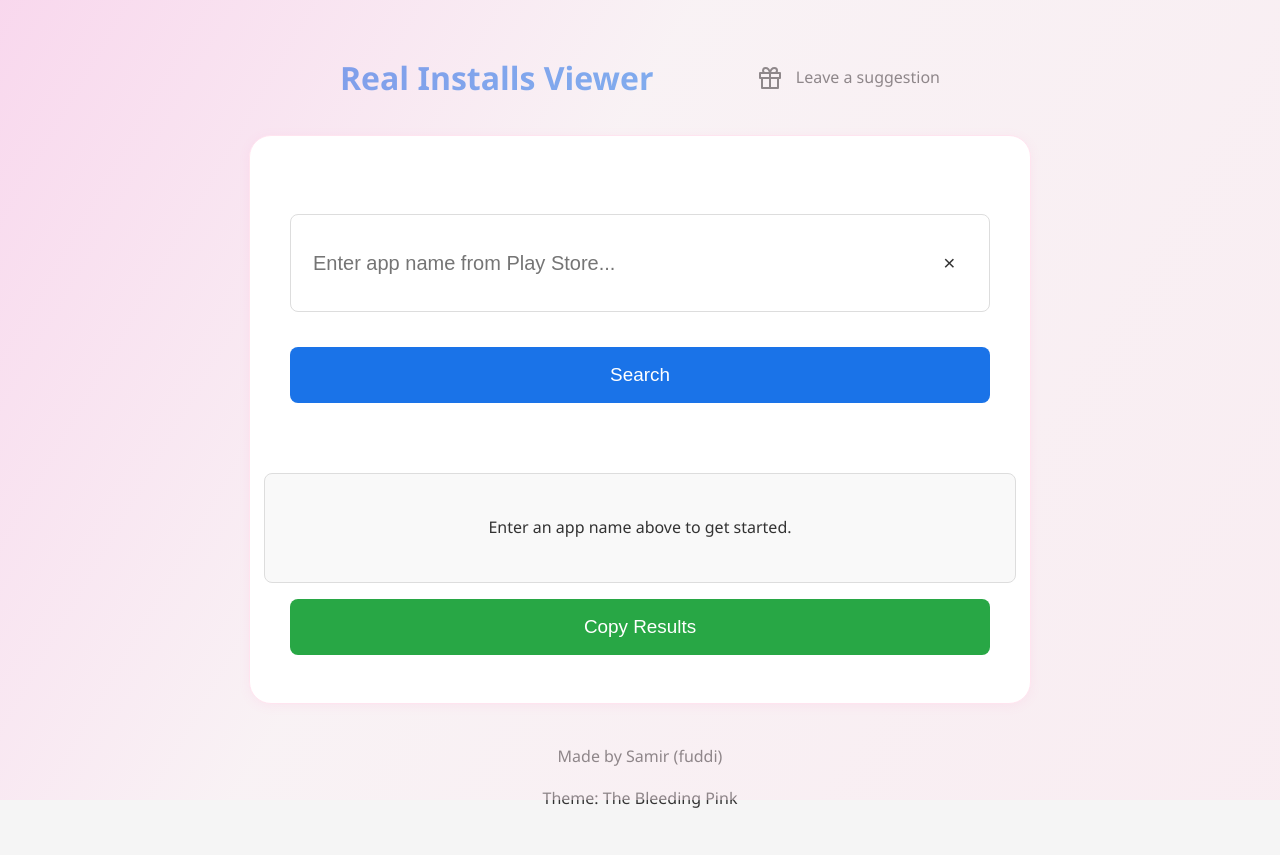
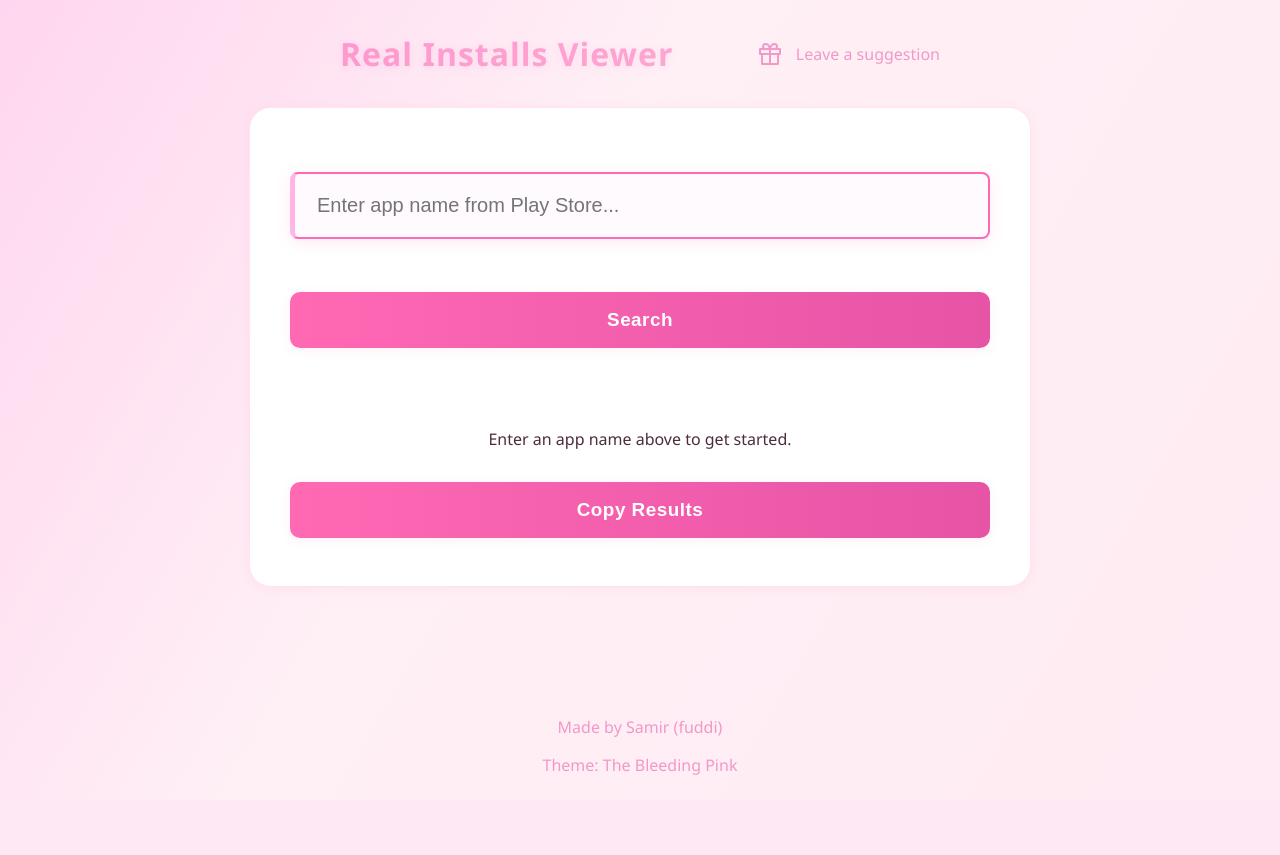
Before and after one commit to Mirvo19/Real-installs-viewer-py, a Flask app: page / in a window 1280 px wide. After the commit the page ends 775 px from the top, so only its background shows below. Run offline with Flask 3, Linux system fonts and the light colour scheme.

Commit message:
Add files via upload

```diff
--- a/static/script.js
+++ b/static/script.js
@@ -1,13 +1,71 @@
-async function searchApp() {
-    const appName = document.getElementById('search-input').value.trim();
+// Wait for the DOM to be fully loaded
+document.addEventListener('DOMContentLoaded', function() {
+    // Initialize elements
+    const searchForm = document.getElementById('search-form');
+    const searchInput = document.getElementById('search-input');
+    const clearBtn = document.getElementById('clear-btn');
+    const resultDiv = document.getElementById('result');
+    const copyBtn = document.getElementById('copy-btn');
+    const preloader = document.getElementById('preloader');
+
+    // Initialize animations when the page loads
+    function initAnimations() {
+        // Animate main sections and their key children from bottom up, with stagger
+        const mainFlex = document.querySelector('body > div');
+        if (!mainFlex) return;
+        // Collect all animatable elements in bottom-up order
+        let animEls = [];
+        // Footer (bottom)
+        const footer = mainFlex.querySelector('footer');
+        if (footer) animEls.push(footer);
+        // Main children (form, result, copy button)
+        const main = mainFlex.querySelector('main');
+        if (main) {
+            // Add main, then its children (form, result, copy button)
+            animEls.push(main);
+            // Animate form fields and result area
+            const form = main.querySelector('form');
+            if (form) {
+                animEls = animEls.concat(Array.from(form.children));
+            }
+            const resultArea = main.querySelector('#result');
+            if (resultArea) animEls.push(resultArea);
+            const copyBtn = main.querySelector('#copy-btn');
+            if (copyBtn) animEls.push(copyBtn);
+        }
+        // Header (top)
+        const header = mainFlex.querySelector('header');
+        if (header) animEls.push(header);
+
+        // Remove duplicates and nulls
+        animEls = animEls.filter((el, idx, arr) => el && arr.indexOf(el) === idx);
+        // Add fade-bottom and hide
+        animEls.forEach(el => {
+            el.classList.add('fade-bottom');
+            el.style.visibility = 'hidden';
+        });
+        // Animate bottom-up (footer first, header last)
+        setTimeout(() => {
+            animEls.forEach((el, idx) => {
+                setTimeout(() => {
+                    el.style.visibility = 'visible';
+                    el.classList.add('visible');
+                }, idx * 120);
+            });
+        }, 120);
+    }
+
+    // Handle search form submission
+    async function handleSearch(e) {
+        e.preventDefault();
+        const appName = searchInput.value.trim();
+
         if (!appName) {
-        const resultDiv = document.getElementById('result');
-        resultDiv.innerHTML = `<p class="error">Please enter an app name.</p>`;
+            showResult('Please enter an app name.', 'error');
             return;
         }
 
-    const resultDiv = document.getElementById('result');
-    resultDiv.innerHTML = '<div class="loader"></div>';
+        showLoading();
 
         try {
             const response = await fetch('/search', {
@@ -17,71 +75,147 @@ async function searchApp() {
                 },
                 body: JSON.stringify({ app_name: appName })
             });
+
             const data = await response.json();
+
             if (data.error) {
-            resultDiv.innerHTML = `<p class="error">${data.error}</p>`;
-            return;
+                throw new Error(data.error);
             }
-        let html = `
-            <h2>${data.title}</h2>
-            <div class="app-meta">
-                <p><strong>Developer:</strong> ${data.developer}</p>
-                <p><strong>Installs:</strong> ${data.installs}</p>
-        `;
-        if (data.realInstalls) {
-            html += `<p><strong>Real Installs:</strong> ${data.realInstalls.toLocaleString()}</p>`;
-        }
-        html += `
-                <p><strong>Score:</strong> ${data.score} (${data.ratings.toLocaleString()} ratings)</p>
-            </div>
-        `;
-        resultDiv.innerHTML = html;
-        document.getElementById('copy-btn').style.display = 'block';
 
+            displayResult(data);
         } catch (error) {
-        resultDiv.innerHTML = `<p class="error">An error occurred: ${error.message}</p>`;
-        document.getElementById('copy-btn').style.display = 'none';
+            showResult(`Error: ${error.message}`, 'error');
         }
     }
 
-function clearSearch() {
-    document.getElementById('search-input').value = '';
+    // Show loading state
+    function showLoading() {
+        resultDiv.innerHTML = '<div class="loader"></div>';
+        resultDiv.className = 'result';
+        copyBtn.style.opacity = '0';
+        copyBtn.style.pointerEvents = 'none';
     }
 
-function copyResults() {
-    const resultDiv = document.getElementById('result');
+    // Show result message
+    function showResult(message, type = 'info') {
+        resultDiv.className = `result ${type}`;
+        resultDiv.innerHTML = `<p>${message}</p>`;
+        copyBtn.style.opacity = '0';
+        copyBtn.style.pointerEvents = 'none';
+    }
+
+    // Display search results
+    function displayResult(data) {
+        let html = `
+            <h2>${escapeHtml(data.title)}</h2>
+            <div class="app-meta">
+                <p><strong>Developer:</strong> ${escapeHtml(data.developer)}</p>
+                <p><strong>Installs:</strong> ${formatNumber(data.installs)}</p>
+        `;
+
+        if (data.realInstalls) {
+            html += `<p><strong>Real Installs:</strong> ${formatNumber(data.realInstalls)}</p>`;
+        }
+
+        html += `
+                <p><strong>Score:</strong> ${data.score} (${formatNumber(data.ratings)} ratings)</p>
+            </div>
+        `;
+
+        resultDiv.innerHTML = html;
+        resultDiv.classList.add('installs-animated');
+
+        // Show copy button with animation
+        setTimeout(() => {
+            copyBtn.style.opacity = '1';
+            copyBtn.style.pointerEvents = 'auto';
+        }, 300);
+    }
+
+    // Copy results to clipboard
+    function copyToClipboard() {
         const textToCopy = resultDiv.innerText;
+
         navigator.clipboard.writeText(textToCopy).then(() => {
-        alert('Results copied to clipboard!');
+            // Show success feedback
+            const originalText = copyBtn.textContent;
+            copyBtn.textContent = 'Copied!';
+            copyBtn.style.backgroundColor = '#4CAF50';
+
+            setTimeout(() => {
+                copyBtn.textContent = originalText;
+                copyBtn.style.backgroundColor = '';
+            }, 2000);
         }).catch(err => {
-        alert('Failed to copy results.');
+            console.error('Failed to copy text: ', err);
         });
     }
 
-function toggleTheme() {
-    const body = document.body;
-    const themeSwitcher = document.querySelector('.theme-switcher');
-    body.classList.toggle('dark-mode');
-
-    if (body.classList.contains('dark-mode')) {
-        themeSwitcher.textContent = '☀️';
-        localStorage.setItem('theme', 'dark');
-    } else {
-        themeSwitcher.textContent = '🌙';
-        localStorage.setItem('theme', 'light');
-    }
+    // Helper function to escape HTML
+    function escapeHtml(unsafe) {
+        if (!unsafe) return '';
+        return unsafe
+            .toString()
+            .replace(/&/g, '&amp;')
+            .replace(/</g, '&lt;')
+            .replace(/>/g, '&gt;')
+            .replace(/"/g, '&quot;')
+            .replace(/'/g, '&#039;');
     }
 
-document.addEventListener('DOMContentLoaded', () => {
-    const savedTheme = localStorage.getItem('theme');
-    if (savedTheme === 'dark') {
-        document.body.classList.add('dark-mode');
-        document.querySelector('.theme-switcher').textContent = '☀️';
+    // Helper function to format numbers with commas
+    function formatNumber(num) {
+        if (!num) return '0';
+        return num.toString().replace(/\B(?=(\d{3})+(?!\d))/g, ',');
     }
+
+    // Event listeners
+    searchForm.addEventListener('submit', handleSearch);
+
+    clearBtn.addEventListener('click', () => {
+        searchInput.value = '';
+        searchInput.focus();
+        clearBtn.classList.add('hidden');
+        showResult('Enter an app name to get started.');
+    });
+
+    searchInput.addEventListener('input', () => {
+        clearBtn.classList.toggle('hidden', !searchInput.value);
+    });
+
+    copyBtn.addEventListener('click', copyToClipboard);
+
+    // Initialize the page
+    function init() {
+        // Initialize Feather icons
+        if (typeof feather !== 'undefined') {
+            feather.replace();
+        }
+        // Hide preloader and show content, then animate
+        window.addEventListener('load', () => {
+            setTimeout(() => {
+                document.body.style.visibility = 'visible';
+                document.body.style.opacity = '1';
+                if (preloader) {
+                    preloader.style.opacity = '0';
+                    preloader.style.visibility = 'hidden';
+                }
+                // Animate bottom-up fade-in
+                initAnimations();
+                // Focus the search input
+                if (searchInput) {
+                    searchInput.focus();
+                }
+            }, 300);
+        });
+    }
+
+    // Start the initialization
+    init();
 });
 
 document.getElementById('search-input').addEventListener('keypress', function (e) {
     if (e.key === 'Enter') {
-        searchApp();
+        document.getElementById('search-form').dispatchEvent(new Event('submit'));
     }
 });
--- a/static/styles.css
+++ b/static/styles.css
@@ -1,162 +1,130 @@
 :root {
-    --background-color-light: #f5f5f5;
-    --text-color-light: #333;
-    --container-bg-light: #fff;
-    --input-border-light: #ddd;
-    --primary-color: #1a73e8;
-    --primary-color-dark: #1557b0;
-    --error-color: #d32f2f;
-    --error-bg-color: #ffebee;
-
-    --background-color-dark: #121212;
-    --text-color-dark: #e0e0e0;
-    --container-bg-dark: #1e1e1e;
-    --input-border-dark: #444;
+  --flamingo-gray: #fff0f6;
+  --flamingo-pink: #ff69b4;
+  --flamingo-pink-dark: #e754a6;
+  --flamingo-error: #ffb6e6;
 }
 
-body {
-    font-family: 'Segoe UI', Tahoma, Geneva, Verdana, sans-serif;
-    max-width: 800px;
-    margin: 0 auto;
-    padding: 20px;
-    line-height: 1.6;
-    background-color: var(--background-color-light);
-    color: var(--text-color-light);
-    transition: background-color 0.3s, color 0.3s;
+/* Utility: hidden class for elements */
+.hidden {
+  display: none !important;
+}
+/* Flamingo Theme: Black, Pink, White */
+
+/* Enhanced bottom-up fade-in stagger animation */
+.fade-bottom {
+  opacity: 0;
+  transform: translateY(48px) scale(0.97);
+  filter: blur(8px);
+  transition:
+    opacity 0.7s cubic-bezier(.4,1.4,.6,1),
+    transform 0.7s cubic-bezier(.4,1.4,.6,1),
+    filter 0.7s cubic-bezier(.4,1.4,.6,1);
+}
+.fade-bottom.visible {
+  opacity: 1;
+  transform: none;
+  filter: none;
 }
 
-body.dark-mode {
-    background-color: var(--background-color-dark);
-    color: var(--text-color-dark);
+/* Prevent FOUC */
+body {
+  opacity: 0;
+  transition: opacity 0.3s ease-in;
+  background: var(--flamingo-gray, #fff0f6);
+  color: #4d2c3d;
+  font-family: 'Segoe UI', Arial, sans-serif;
 }
 
-.container {
-    background: var(--container-bg-light);
-    padding: 30px;
-    border-radius: 12px;
-    box-shadow: 0 4px 15px rgba(0, 0, 0, 0.1);
-    transition: background-color 0.3s;
+:root {
+  --flamingo-gray: #fff0f6;
+  --flamingo-pink: #ff69b4;
+  --flamingo-pink-dark: #e754a6;
+  --flamingo-error: #ffb6e6;
 }
 
-body.dark-mode .container {
-    background: var(--container-bg-dark);
-    box-shadow: 0 4px 20px rgba(0, 0, 0, 0.5);
+body.loaded {
+  visibility: visible;
+  opacity: 1;
+}
+
+input, textarea, select {
+  width: 100%;
+  border: none;
+  outline: none;
+  border-radius: 12px;
+  padding: 18px 20px;
+  font-size: 1.13rem;
+  margin-bottom: 18px;
+  background: #fffafd;
+  color: #3a2c35;
+  box-shadow: 0 2px 12px rgba(255, 105, 180, 0.08);
+  transition: box-shadow 0.2s, border 0.2s;
+  border: 2px solid #ffd1ea;
+  display: block;
+  box-sizing: border-box;
+}
+
+input:focus, textarea:focus, select:focus {
+  border: 2px solid var(--flamingo-pink);
+  box-shadow: 0 4px 16px rgba(255, 105, 180, 0.13);
+  background: #fff;
 }
 
 h1 {
-    color: var(--primary-color);
+  color: var(--flamingo-pink);
   text-align: center;
   margin-bottom: 30px;
-    font-weight: 600;
+  font-weight: 800;
+  margin-top: 0;
+  letter-spacing: 1px;
+  text-shadow: 0 2px 8px #ffd1ea;
 }
 
 .search-container {
-    margin: 30px 0;
   display: flex;
-    gap: 10px;
-    justify-content: center;
-    align-items: center;
+  flex-direction: column;
+  gap: 0.7rem;
+  margin-bottom: 1.5rem;
+  width: 100%;
+  align-items: stretch;
+  position: relative;
+  z-index: 20;
+}
+
+#search-button, #copy-btn {
+  z-index: 10;
+  position: relative;
 }
 
 .input-wrapper {
   position: relative;
+  width: 100%;
+  min-width: 0;
+  margin-bottom: 0.5rem;
   display: flex;
+  flex-direction: row;
   align-items: center;
-    width: 60%;
+  gap: 0;
 }
 
-#clear-btn {
-    position: absolute;
-    right: 10px;
-    background: transparent;
-    border: none;
-    color: #999;
-    font-size: 20px;
-    cursor: pointer;
-    z-index: 2;
-}
-
-body.dark-mode #clear-btn {
-    color: #ccc;
-}
-
-input[type="text"] {
-    padding: 12px 40px 12px 15px;
+#search-input {
   width: 100%;
-    border: 1px solid var(--input-border-light);
+  padding: 0.5rem 2.5rem 0.5rem 0.75rem;
   border-radius: 8px;
-    font-size: 16px;
-    transition: border-color 0.3s, box-shadow 0.3s;
-    background-color: var(--container-bg-light);
-    color: var(--text-color-light);
-}
-
-body.dark-mode input[type="text"] {
-    border-color: var(--input-border-dark);
-    background-color: var(--container-bg-dark);
-    color: var(--text-color-dark);
-}
-
-input[type="text"]:focus {
-    outline: none;
-    border-color: var(--primary-color);
-    box-shadow: 0 0 0 3px rgba(26, 115, 232, 0.25);
-}
-
-button {
-    padding: 12px 20px;
-    background-color: var(--primary-color);
-    color: white;
-    border: none;
-    border-radius: 8px;
-    cursor: pointer;
-    font-size: 16px;
+  background-color: #fffafd;
+  border-left: 5px solid var(--flamingo-error);
   font-weight: 500;
-    transition: all 0.3s ease;
-    white-space: nowrap;
-}
-
-button:hover {
-    background-color: var(--primary-color-dark);
-    transform: translateY(-2px);
-    box-shadow: 0 4px 8px rgba(0,0,0,0.2);
-}
-
-.result {
-    margin-top: 30px;
-    padding: 25px;
-    border: 1px solid var(--input-border-light);
-    border-radius: 8px;
-    min-height: 100px;
-    background-color: #f9f9f9;
-    transition: background-color 0.3s, border-color 0.3s;
-}
-
-body.dark-mode .result {
-    background-color: #2a2a2a;
-    border-color: var(--input-border-dark);
-}
-
-.error {
-    color: var(--error-color);
-    padding: 12px;
-    background-color: var(--error-bg-color);
-    border-radius: 8px;
-    border-left: 5px solid var(--error-color);
-    font-weight: 500;
+  margin-top: 1rem;
 }
 
 h2 {
-    color: var(--primary-color);
+  color: var(--flamingo-pink);
   margin-top: 0;
-    border-bottom: 2px solid #eee;
+  border-bottom: 2px solid #ffd1ea;
   padding-bottom: 10px;
   margin-bottom: 20px;
-    font-weight: 500;
-}
-
-body.dark-mode h2 {
-    border-bottom-color: var(--input-border-dark);
+  font-weight: 600;
 }
 
 .app-meta p {
@@ -165,62 +133,94 @@ body.dark-mode h2 {
 }
 
 .app-meta strong {
-    color: #555;
+  color: var(--flamingo-pink-dark);
   width: 130px;
   display: inline-block;
   font-weight: 600;
 }
 
-body.dark-mode .app-meta strong {
-    color: #bbb;
-}
-
 .theme-switcher {
-    position: absolute;
-    top: 20px;
-    right: 20px;
-    cursor: pointer;
-    font-size: 24px;
+  display: none !important; /* Hide theme switcher, only one theme */
 }
 
 @media (max-width: 768px) {
+  .container {
+    padding: 16px;
+    margin-top: 16px;
+    max-width: 98vw;
+  }
   .search-container {
     flex-direction: column;
+    gap: 0.5rem;
+    width: 100%;
   }
-
-    input[type="text"], button {
+  #search-button, #copy-btn {
+    margin-top: 0.5rem;
+    z-index: 0;
+    position: relative;
     width: 100%;
-        margin: 5px 0;
+    min-height: 2.5em;
+    word-break: break-word;
+    z-index: 2;
+    min-width: unset;
   }
-
-    .container {
-        padding: 20px;
+  .input-wrapper {
+    width: 100%;
   }
 }
 
-#copy-btn {
-    display: block;
-    margin: 20px auto 0;
-    background-color: #28a745;
+@media (max-width: 480px) {
+  .container {
+    padding: 8px;
+    margin-top: 8px;
+  }
+  h1 {
+    font-size: 1.3rem;
+  }
+  .result {
+    z-index: 1;
+    position: relative;
+    font-size: 0.98rem;
+    padding: 0.5rem;
+  }
 }
 
-#copy-btn:hover {
-    background-color: #218838;
+button {
+  padding: 14px 0;
+  background: linear-gradient(90deg, #ff69b4 0%, #e754a6 100%);
+  color: #fff;
+  border: none;
+  border-radius: 10px;
+  cursor: pointer;
+  font-size: 1.08rem;
+  font-weight: 700;
+  transition: background 0.2s, box-shadow 0.2s, transform 0.1s;
+  white-space: nowrap;
+  box-shadow: 0 2px 12px rgba(255, 105, 180, 0.10);
+  letter-spacing: 0.5px;
+}
+
+button:hover {
+  background-color: var(--flamingo-pink-dark);
+  transform: translateY(-2px);
+  box-shadow: 0 4px 8px rgba(255,105,180,0.13);
+}
+
+button:focus {
+  background: linear-gradient(90deg, #e754a6 0%, #ff69b4 100%);
+  box-shadow: 0 6px 24px rgba(255, 105, 180, 0.18);
+  transform: translateY(-2px) scale(1.03);
 }
 
 footer {
   text-align: center;
   margin-top: 30px;
-    color: #888;
-}
-
-body.dark-mode footer {
-    color: #777;
+  color: #e754a6;
 }
 
 .loader {
-    border: 5px solid #f3f3f3;
-    border-top: 5px solid var(--primary-color);
+  border: 5px solid #f8bbd0;
+  border-top: 5px solid var(--flamingo-pink);
   border-radius: 50%;
   width: 40px;
   height: 40px;
--- /dev/null
+++ b/static/suggestions.css
@@ -0,0 +1,2 @@
+
+@import url('styles.css');
```
Also changed, not shown: static/suggestions.js (added, +88 -0 lines). Lines whose indentation alone changed are shown as unchanged.
